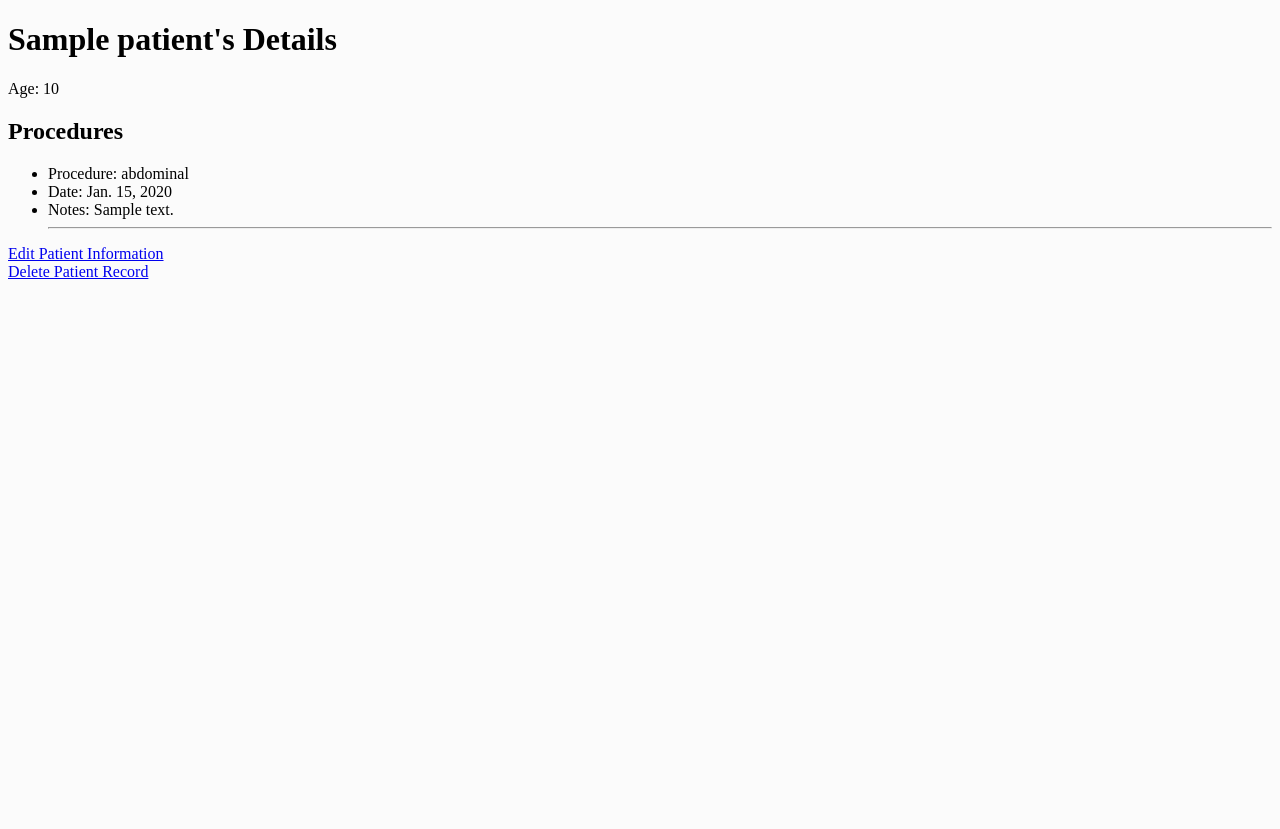
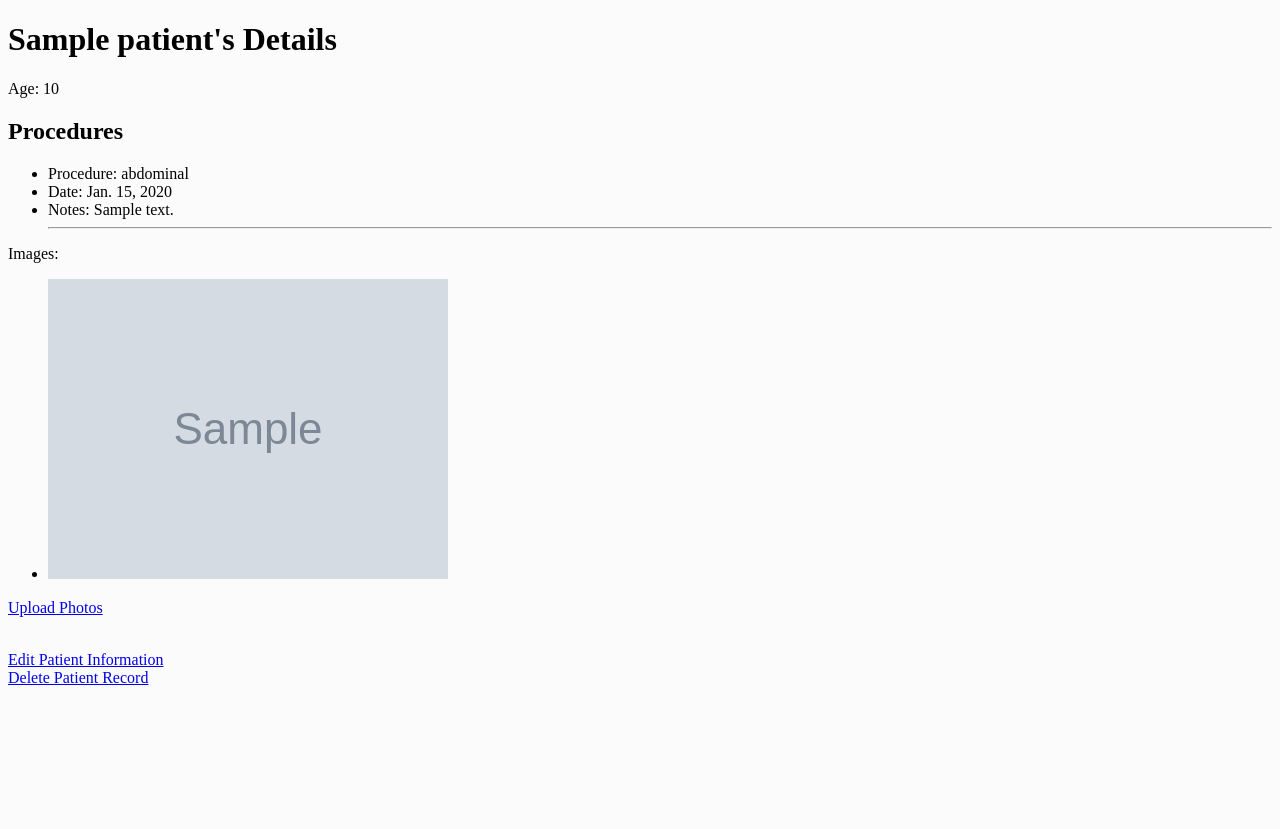
Before and after one commit to anonymouseritsi/Capstone-Project, a Django app: a page that uses annotations/templates/patient_details.html in a window 1280 px wide. After the commit the page ends 685 px from the top, so only its background shows below. Run offline with Django 5.2, Linux system fonts and the light colour scheme; tables that the repository leaves empty hold one stand-in row (values such as "Sample post"); grey boxes marked "Sample" are stand-in pictures.

Commit message:
nakakapag load na ng image at may konting gallery na

```diff
--- a/annotations/static/css/base.css
+++ b/annotations/static/css/base.css
@@ -5,7 +5,5 @@
 
 body {
     background-color: #FBFBFB;
-    height: 100vh;
     width: auto;
-    overflow: hidden;
 }
--- a/annotations/templates/patient_details.html
+++ b/annotations/templates/patient_details.html
@@ -19,7 +19,20 @@
     </li>
     <hr>
 </ul>
+  <p>Images:</p>
+  <ul>
+    {% for image in patient.images.all %}
+      <li>
+        <img src="{{ image.image.url }}" alt="Image {{ forloop.counter }}">
+      </li>
+    {% empty %}
+      <li>No images uploaded.</li>
+    {% endfor %}
+  </ul>
 
+<p><a href="{% url 'patient_manager:upload_image' patient.name %}">Upload Photos</a></p>
+
+<br>
 <a href="{% url 'patient_manager:edit_patient' patient.name %}">Edit Patient Information</a>
 <br>
 <a href="{% url 'patient_manager:delete_patient' patient.name %}">Delete Patient Record</a>
--- a/annotations/urls.py
+++ b/annotations/urls.py
@@ -26,5 +26,5 @@ urlpatterns = [
     path('add-patient/', add_patient, name='add_patient'),
     path('add-procedure/', add_procedure, name='add_procedure'),
     path('recent-patients/', recent_patients, name='recent_patients'),
-    path('patient/<int:patient_id>/upload-image/', upload_image_for_patient, name='upload_image'),
+    path('patient/<str:name>/upload-image/', upload_image_for_patient, name='upload_image'),
 ]
--- a/annotations/views.py
+++ b/annotations/views.py
@@ -93,8 +93,8 @@ def recent_patients(request):
     patients = Patient.objects.all().order_by('-id')[:10]  # Most recent 10
     return render(request, 'recent_patients.html', {'patients': patients})
 
-def upload_image_for_patient(request, patient_id):
-    patient = Patient.objects.get(id=patient_id)
+def upload_image_for_patient(request, name):
+    patient = Patient.objects.get(name=name)
     if request.method == 'POST':
         form = ImageUploadForm(request.POST, request.FILES)
         if form.is_valid():
```
Also changed, not shown: annotations/templates/upload_image.html (+7 -31 lines), media/uploads/Screenshot_2.png (added), media/uploads/Screenshot_2_l7XhC2Y.png (added).
